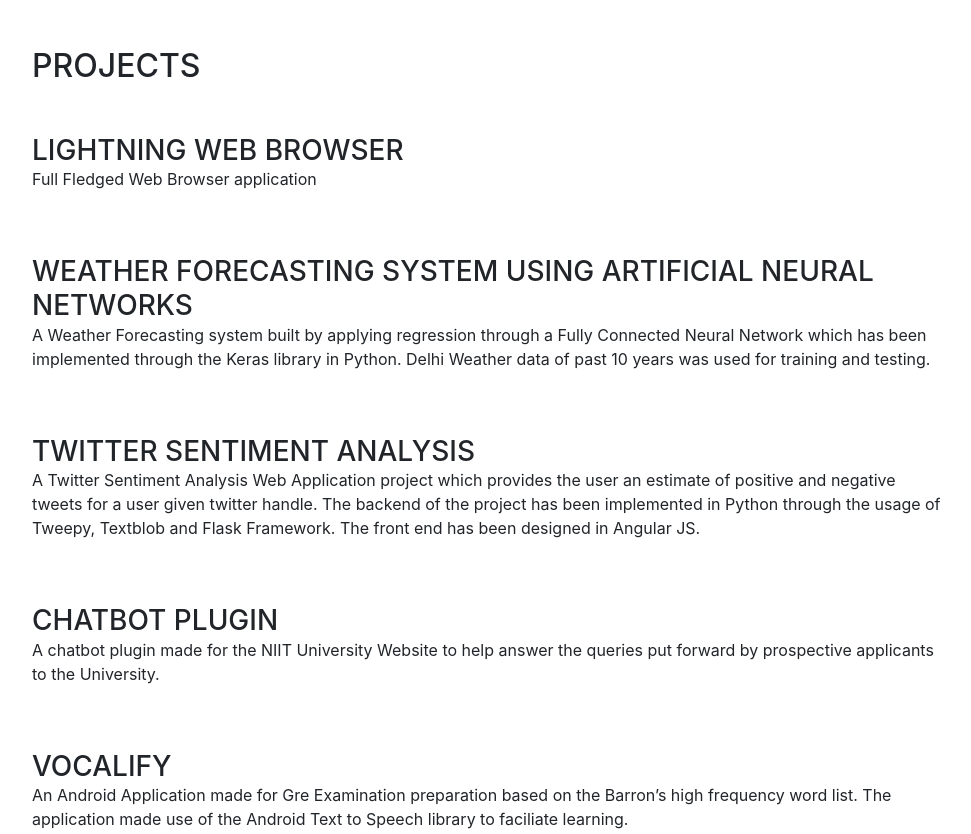
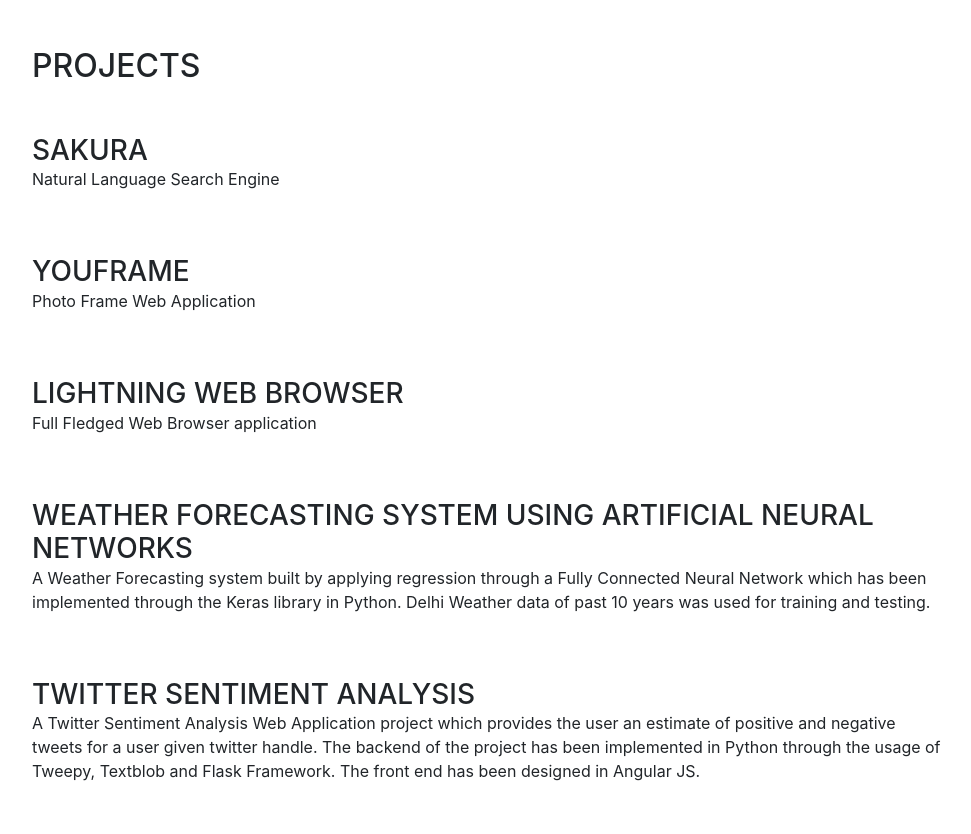
Before and after one commit to kmgilda/kmgilda.github.io, a website with bundled scripts: page index.html in a window 1280 px wide. Shown: the part 1660-2494 px from the top of the page, without its empty margins (288-1259 px from the left). Built offline with nearby package versions, Linux system fonts and the light colour scheme; a web font is replaced by a local one.

Commit message:
Updated Portfolio Website

```diff
--- a/index.html
+++ b/index.html
@@ -165,6 +165,24 @@
       <section class="resume-section p-3 p-lg-5 d-flex flex-column" id="projects">
         <div class="my-auto">
           <h2 class="mb-5">Projects</h2>
+
+          <div class="resume-item d-flex flex-column flex-md-row mb-5">
+            <div class="resume-content mr-auto">
+              <h3 class="mb-0">Sakura</h3>
+              <p>Natural Language Search Engine</p>
+            </div>
+
+          </div>
+
+
+          <div class="resume-item d-flex flex-column flex-md-row mb-5">
+            <div class="resume-content mr-auto">
+              <h3 class="mb-0">YouFrame</h3>
+              <p>Photo Frame Web Application</p>
+            </div>
+
+          </div>
+
 
           <div class="resume-item d-flex flex-column flex-md-row mb-5">
             <div class="resume-content mr-auto">
```
